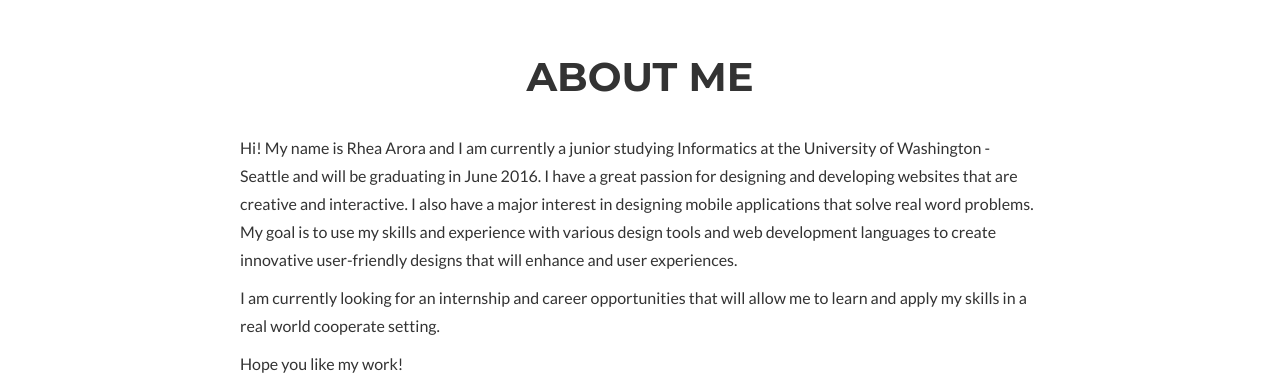
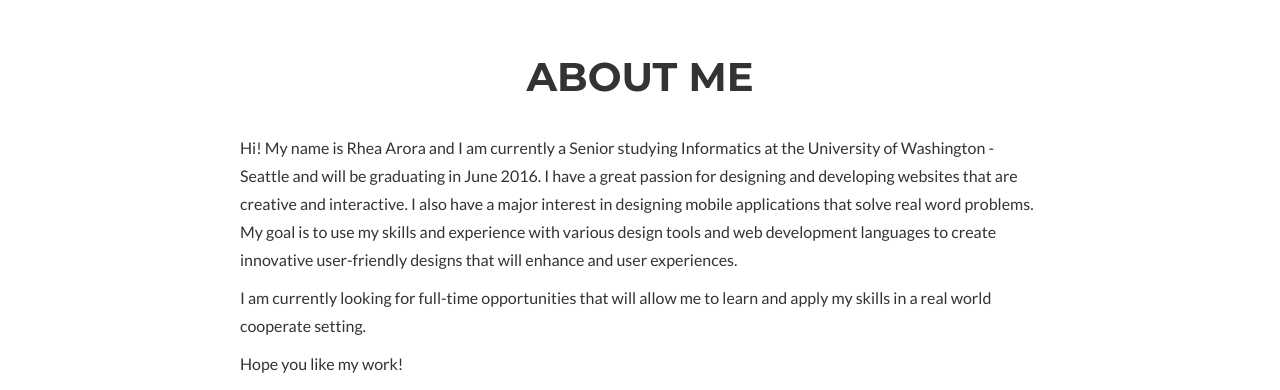
Before and after one commit to rheaa7/portfolio, a plain HTML site: page index.html in a window 1280 px wide. Shown: the part 1820-2210 px from the top of the page. Drawn offline with nearby package versions, Linux system fonts and the light colour scheme; a web font is replaced by a local one.

Commit message:
changes to aboutme

```diff
--- a/index.html
+++ b/index.html
@@ -203,9 +203,9 @@
             </br></br>
                     <div class="aboutme" style="text-align:left; font-family:'Lato'; font-size:50px">
                     <p style="font-size:16px">
-                    Hi! My name is Rhea Arora and I am currently a junior studying Informatics at the University of Washington - Seattle and will be graduating in June 2016. I have a great passion for designing and developing websites that are creative and interactive. I also have a major interest in designing mobile applications that solve real word problems. My goal is to use my skills and experience with various design tools and web development languages to create innovative user-friendly designs that will enhance and user experiences. </p>
+                    Hi! My name is Rhea Arora and I am currently a Senior studying Informatics at the University of Washington - Seattle and will be graduating in June 2016. I have a great passion for designing and developing websites that are creative and interactive. I also have a major interest in designing mobile applications that solve real word problems. My goal is to use my skills and experience with various design tools and web development languages to create innovative user-friendly designs that will enhance and user experiences. </p>
 
-                    <p style="font-size:16px">I am currently looking for an internship and career opportunities that will allow me to learn and apply my skills in a real world cooperate setting. </p>
+                    <p style="font-size:16px">I am currently looking for full-time opportunities that will allow me to learn and apply my skills in a real world cooperate setting. </p>
 
                     <p style="font-size:16px">Hope you like my work! </p>
 
```
